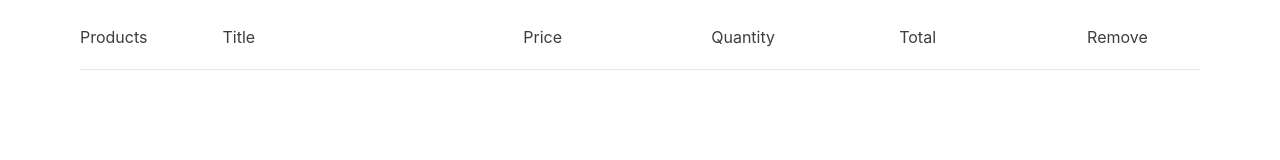
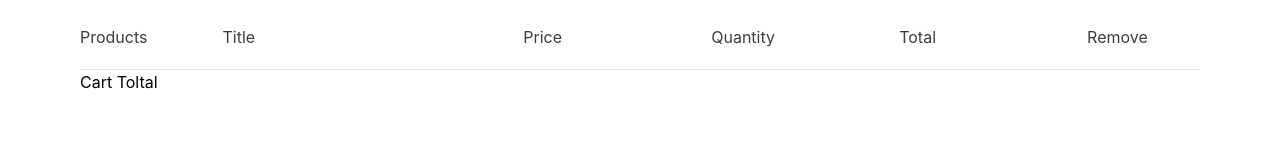
Before and after one commit to tchasinga/magazine-shopping, a React (Vite) app in the folder frontend/: page /cart in a window 1280 px wide. Shown: the part 155-315 px from the top of the page. Built offline with nearby package versions, Linux system fonts and the light colour scheme.

Commit message:
New years

```diff
--- a/frontend/src/Components/CartItem/CartItem.jsx
+++ b/frontend/src/Components/CartItem/CartItem.jsx
@@ -60,7 +60,7 @@ export default function CartItem() {
 
       <div className="cartitems-downs">
            <div className="cartitems-total">
-
+            <h1>Cart Toltal</h1>
            </div>
       </div>
     </div>
```
